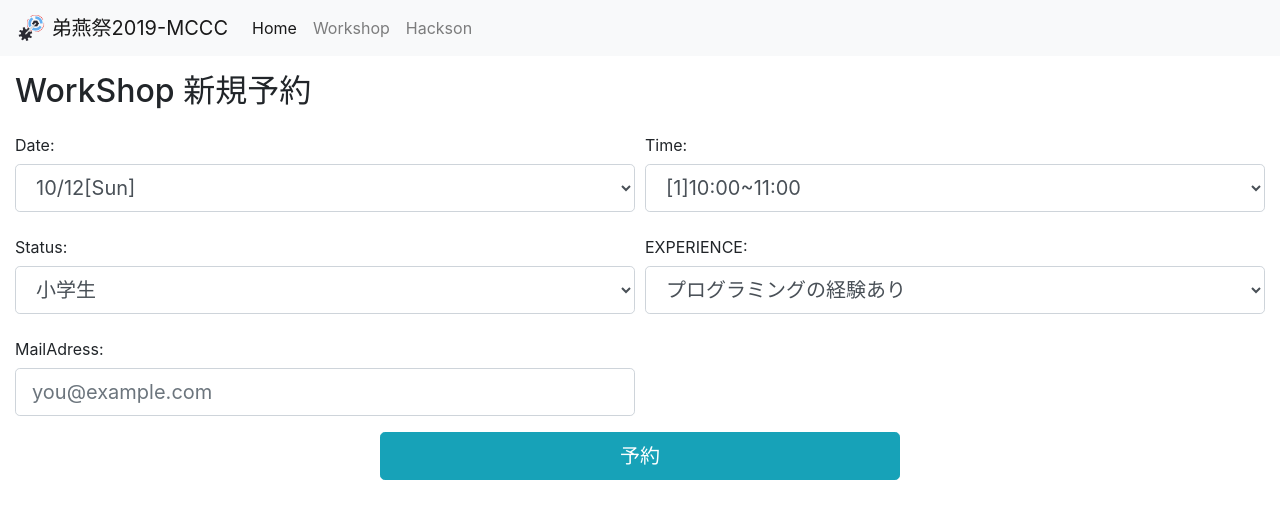
After one commit to csenet/MicomFes2019, a PHP site: page /Workshop/entry.php in a window 1280 px wide. The commit adds this page. Shown: the top 519 px of the page. Run offline with PHP 8.4, Linux system fonts and the light colour scheme; some libraries are stand-ins or nearby versions.

Commit message:
各種機能完成

```diff
--- a/Workshop/admin.php
+++ b/Workshop/admin.php
@@ -11,6 +11,7 @@ include("../include/header.php");
                 <thead class="thead-light">
                 <tr>
                     <th scope="col">id</th>
+                    <th scope="col">date</th>
                     <th scope="col">time</th>
                     <th scope="col">exp</th>
                     <th scope="col">status</th>
@@ -22,9 +23,9 @@ include("../include/header.php");
                 header('Content-Type: text/html; charset=UTF-8');
                 $dsn = 'mysql:host=localhost;dbname=workshop;charset=utf8';
                 $user = 'root';
-                $password = '';
+                $password = 'Sparc3sparc';
                 try {
-                    $pdo = new PDO ($dsn, $user);
+                    $pdo = new PDO ($dsn, $user, $password);
                     $stmt = $pdo->query("SELECT * FROM entry");
                     /*
                     $stmt = $pdo->prepare("INSERT INTO entry (
@@ -43,6 +44,7 @@ include("../include/header.php");
                     foreach ($stmt as $value) {
                         echo "<tr>";
                         echo '<th scope="col">' . $value[id] . '</th>';
+                        echo "<td>$value[date]</td>";
                         echo "<td>$value[time]</td>";
                         echo "<td>$value[exp]</td>";
                         echo "<td>$value[status]</td>";
--- /dev/null
+++ b/Workshop/entry.php
@@ -0,0 +1,187 @@
+<?php
+/*ヘッダー*/
+include("../include/header.php");
+?>
+<?php
+if (isset($_POST["date"])) {
+    header('Content-Type: text/html; charset=UTF-8');
+    $dsn = 'mysql:host=localhost;dbname=workshop;charset=utf8';
+    $user = 'root';
+    $password = 'Sparc3sparc';
+    $id = rand(100000, 999999);
+    try {
+        $pdo = new PDO ($dsn, $user, $password);
+        $stmt = $pdo->prepare("INSERT INTO entry (
+                                    id,date,time,exp,status,mailAdress
+                                ) VALUES (
+                                    :id,:date,:time,:exp,:status,:mailAdress
+                                )");
+        $stmt->bindParam(':id', $id, PDO::PARAM_INT);
+        $stmt->bindParam(':date', $_POST["date"], PDO::PARAM_STR);
+        $stmt->bindParam(':time', $_POST["time"], PDO::PARAM_STR);
+        $stmt->bindParam(':exp', $_POST["experience"], PDO::PARAM_STR);
+        $stmt->bindParam(':status', $_POST["status"], PDO::PARAM_STR);
+        $stmt->bindParam(':mailAdress', $_POST["email"], PDO::PARAM_STR);
+        $stmt->execute();
+        mb_language("Japanese");
+        mb_internal_encoding("UTF-8");
+        $to = $_POST["email"];
+        $title = "文化祭ワークショップ予約確認";
+        $content = "
+        文化祭ワークショップへ予約有難うございます。\n
+        予約番号:" . $id . "\n
+        10分前には会場に来てください。";
+        if (mb_send_mail($to, $title, $content)) {
+            echo "メールを送信しました";
+        } else {
+            echo "メールの送信に失敗しました";
+        };
+    } catch (Exception $e) {
+        echo 'Error Occurred: ', $e->getMessage(), "\n";
+        exit();
+    }
+    ?>
+    <div class="container-fluid">
+        <p>
+        <h2>WorkShop 新規予約</h2></p>
+        <p>
+            予約が完了しました。<br>
+            当日は予約番号を提示してください。<br>
+            また，予約番号は変更・取り消し時に必要となるので必ずメモをしてください。
+        </p>
+        <div class="col-lg-6 col-md-12">
+            <table class="table table-striped">
+                <tbody>
+                <tr>
+                    <td>予約番号</td>
+                    <td><?php echo $id; ?></td>
+                </tr>
+                <tr>
+                    <td>Date</td>
+                    <td><?php echo $_POST["date"]; ?></td>
+                </tr>
+                <tr>
+                    <td>Time</td>
+                    <td><?php echo $_POST["time"]; ?></td>
+                </tr>
+                <tr>
+                    <td>Status</td>
+                    <td><?php echo $_POST["status"]; ?></td>
+                </tr>
+                <tr>
+                    <td>Experience</td>
+                    <td><?php echo $_POST["experience"]; ?></td>
+                </tr>
+                <tr>
+                    <td>Mail Adress</td>
+                    <td><?php if ($_POST["email"] != "") {
+                            echo $_POST["email"];
+                        } else {
+                            echo "NONE";
+                        } ?></td>
+                </tr>
+                </tbody>
+            </table>
+        </div>
+    </div>
+    <?php
+} else {
+    ?>
+    <div class="container-fluid">
+        <div class="row">
+            <div class="col-12">
+                <p>
+                <h2>WorkShop 新規予約</h2></p>
+                <form action="entry.php" method="post">
+                    <div class="form-row">
+                        <div class="form-group col-md-6 col-sm-12">
+                            <label for="date" class="col-form-label">Date:</label>
+                            <select id="date" name="date" class="form-control form-control-lg">
+                                <option>10/12[Sun]</option>
+                                <option>10/13[Mon]</option>
+                            </select>
+                        </div>
+                        <div class="form-group col-md-6 col-sm-12">
+                            <label for="time" class="col-form-label">Time:</label>
+                            <select id="time" name="time" class="form-control  form-control-lg">
+                                <option>[1]10:00~11:00</option>
+                                <option class="day1">[2]12:00~13:00</option>
+                                <option class="day2">[2]13:00~14:00</option>
+                                <option class="day1">[3]14:00~15:00</option>
+                            </select>
+                        </div>
+                    </div>
+                    <div class="form-row">
+                        <div class="form-group col-md-6 col-sm-12">
+                            <label for="status" class="col-form-label">Status:</label>
+                            <select id="status" name="status" class="form-control form-control-lg">
+                                <option>小学生</option>
+                                <option>中学1年生</option>
+                                <option>中学2年生</option>
+                                <option>中学3年生</option>
+                                <option>高校(高専)1年生</option>
+                                <option>高校(高専)2年生</option>
+                                <option>高校(高専)3年生</option>
+                                <option>高専4,5年生</option>
+                                <option>大学生</option>
+                                <option>学生(その他)</option>
+                                <option>社会人</option>
+                                <option>内部生</option>
+                            </select>
+                        </div>
+                        <div class="form-group col-md-6 col-sm-12">
+                            <label for="experience" class="col-form-label">EXPERIENCE:</label>
+                            <select id="experience" name="experience" class="form-control form-control-lg">
+                                <option>プログラミングの経験あり</option>
+                                <option>電子工作の経験あり</option>
+                                <option>経験無し</option>
+                                <option>完全に理解している</option>
+                            </select>
+                        </div>
+                    </div>
+                    <div class="form-row">
+                        <div class="form-group col-md-6 col-sm-12">
+                            <label for="email" class="col-form-label">MailAdress:</label>
+                            <input type="email" name="email" class="form-control form-control-lg"
+                                   placeholder="you@example.com">
+                        </div>
+                    </div>
+                    <button type="submit" class="btn btn-primary btn-block btn-lg btn-info col-lg-5 mx-auto">予約
+                    </button>
+                </form>
+                <div id="PERFECT" style="display: none; padding-bottom: 30px; text-align: center;">
+                    <br>
+                    <img src="/images/perfect.png">
+                </div>
+            </div>
+            <script>
+                $(function () {
+                    $("#date").change(function () {
+                        switch ($("#date").val()) {
+                            case "10/12[Sun]":
+                                $('.day2').hide();
+                                $('.day1').show();
+                                break;
+                            case "10/13[Mon]":
+                                $('.day1').hide();
+                                $('.day2').show();
+                                break;
+                        }
+                    });
+                    $("#experience").change(function () {
+                        if ($("#experience").val() == "PERFECT") {
+                            $("#PERFECT").fadeIn();
+                        } else {
+                            $("#PERFECT").fadeOut();
+                        }
+                    });
+                });
+            </script>
+        </div>
+    </div>
+    <?php
+}
+?>
+</body>
+
+</html>
```
Also changed, not shown: Workshop/check.php (added, +133 -0 lines), Workshop/index.php (+38 -10 lines), Workshop/status.php (+14 -22 lines), images/perfect.png (added), images/seminar_2019.png (deleted), images/workshop.PNG (added).
